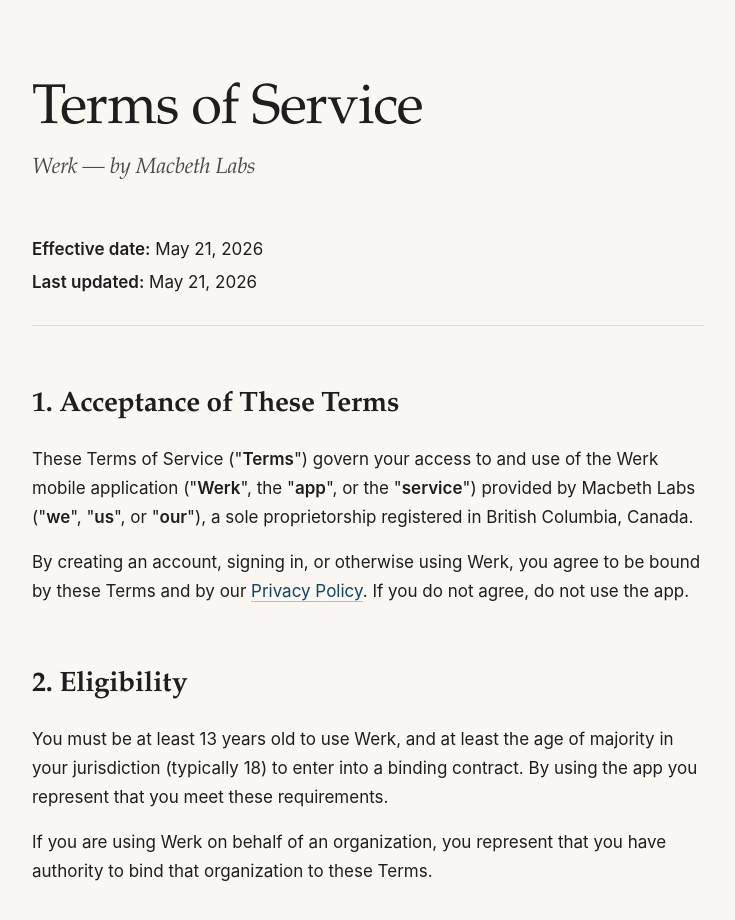
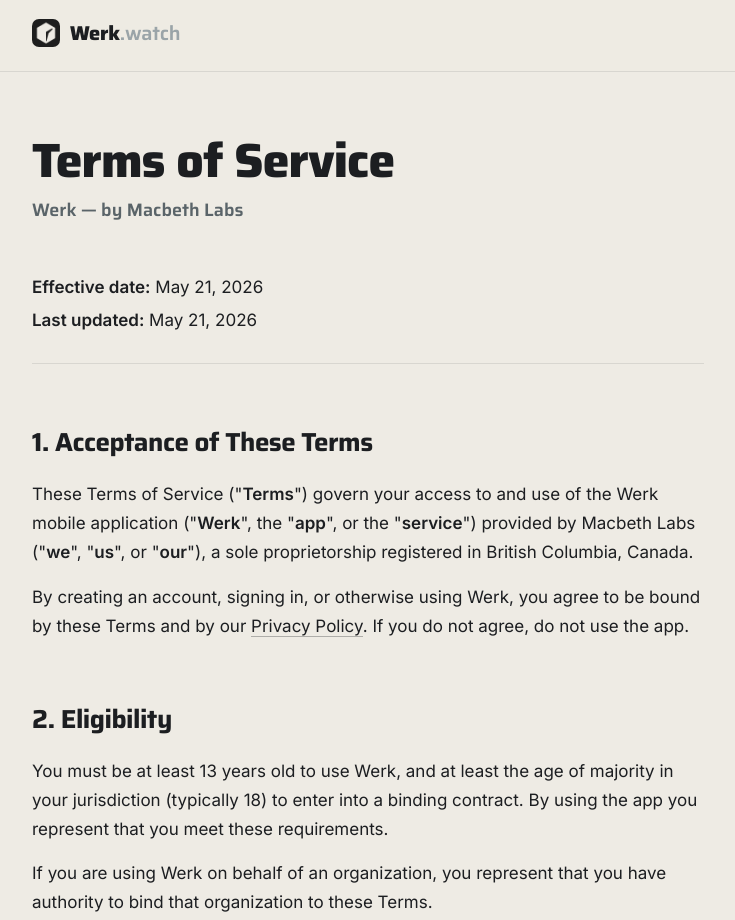
Before and after one commit to macbethai7/macbethlabs-legal, a plain HTML site: page werk/terms.html in a window 1280 px wide. Shown: the top 920 px of the page, without its empty margins (272-1007 px from the left). Drawn offline with Linux system fonts and the light colour scheme.

Commit message:
Restyle Werk legal pages to match werk.watch design

```diff
--- a/werk/terms.html
+++ b/werk/terms.html
@@ -5,50 +5,89 @@
 <meta name="viewport" content="width=device-width, initial-scale=1.0">
 <title>Terms of Service — Werk</title>
 <meta name="description" content="Werk Terms of Service — by Macbeth Labs">
+<link rel="icon" href="werk-icon.png">
+<link rel="preconnect" href="https://fonts.googleapis.com">
+<link rel="preconnect" href="https://fonts.gstatic.com" crossorigin>
+<link href="https://fonts.googleapis.com/css2?family=Saira:wght@600;700;800&family=Inter:wght@400;500;600&display=swap" rel="stylesheet">
 <style>
 :root {
-  --bg: #FAF7F2;
-  --text-primary: #1E1E1E;
-  --text-secondary: #4A4A4A;
-  --text-tertiary: #8A8A8A;
-  --accent: #0F445C;
-  --border: #E5E1D8;
-  --surface: #F2EEE6;
+  --bg: #EEEBE4;
+  --card: #F8F6F1;
+  --text-primary: #1C1E21;
+  --text-secondary: #5A6469;
+  --text-tertiary: #9AA4A8;
+  --border: rgba(28, 30, 33, 0.10);
 }
 * { box-sizing: border-box; }
 body {
   margin: 0;
   padding: 0;
-  font-family: -apple-system, BlinkMacSystemFont, "Segoe UI", Roboto, "Helvetica Neue", Arial, sans-serif;
+  font-family: "Inter", -apple-system, BlinkMacSystemFont, "Segoe UI", Roboto, "Helvetica Neue", Arial, sans-serif;
   background: var(--bg);
   color: var(--text-primary);
   line-height: 1.7;
   -webkit-font-smoothing: antialiased;
   -moz-osx-font-smoothing: grayscale;
 }
+.site-header {
+  position: sticky;
+  top: 0;
+  z-index: 10;
+  background: rgba(238, 235, 228, 0.8);
+  backdrop-filter: saturate(180%) blur(8px);
+  -webkit-backdrop-filter: saturate(180%) blur(8px);
+  border-bottom: 1px solid var(--border);
+}
+.site-header .inner {
+  max-width: 720px;
+  margin: 0 auto;
+  padding: 16px 24px;
+}
+.site-header a.brand {
+  display: inline-flex;
+  align-items: center;
+  gap: 10px;
+  text-decoration: none;
+  border: none;
+  color: var(--text-primary);
+}
+.site-header img {
+  width: 28px;
+  height: 28px;
+  border-radius: 7px;
+}
+.site-header .wordmark {
+  font-family: "Saira", sans-serif;
+  font-weight: 800;
+  font-size: 20px;
+  letter-spacing: -0.01em;
+}
+.site-header .wordmark .tld {
+  font-weight: 600;
+  color: var(--text-tertiary);
+}
 .container {
   max-width: 720px;
   margin: 0 auto;
-  padding: 80px 24px 120px;
+  padding: 64px 24px 120px;
 }
-h1, h2, .subtitle {
-  font-family: "Cormorant Garamond", "EB Garamond", Garamond, "Times New Roman", serif;
-  font-weight: 500;
+h1, h2 {
+  font-family: "Saira", -apple-system, sans-serif;
   color: var(--text-primary);
-  letter-spacing: -0.01em;
+  letter-spacing: -0.02em;
 }
 h1 {
-  font-size: 56px;
+  font-size: 48px;
+  font-weight: 800;
   margin: 0 0 8px;
-  line-height: 1.1;
-  letter-spacing: -0.02em;
+  line-height: 1.05;
 }
 .subtitle {
-  font-style: italic;
+  font-family: "Saira", sans-serif;
+  font-weight: 600;
   color: var(--text-secondary);
-  font-size: 22px;
+  font-size: 18px;
   margin: 0 0 48px;
-  font-weight: 400;
 }
 .meta {
   font-size: 14px;
@@ -59,10 +98,10 @@
 }
 .meta p { margin: 4px 0; }
 h2 {
-  font-size: 28px;
+  font-size: 26px;
+  font-weight: 700;
   margin-top: 56px;
   margin-bottom: 16px;
-  font-weight: 600;
 }
 p {
   margin: 16px 0;
@@ -71,13 +110,11 @@
 }
 strong { font-weight: 600; color: var(--text-primary); }
 a {
-  color: var(--accent);
+  color: var(--text-primary);
   text-decoration: none;
-  border-bottom: 1px solid rgba(15, 68, 92, 0.3);
+  border-bottom: 1px solid rgba(28, 30, 33, 0.30);
 }
-a:hover {
-  border-bottom-color: var(--accent);
-}
+a:hover { border-bottom-color: var(--text-primary); }
 ul {
   padding-left: 24px;
   margin: 16px 0;
@@ -94,12 +131,11 @@
 .footer-contact {
   margin-top: 32px;
   padding: 28px 32px;
-  background: var(--surface);
+  background: var(--card);
+  border: 1px solid var(--border);
   border-radius: 16px;
 }
-.footer-contact p {
-  margin: 4px 0;
-}
+.footer-contact p { margin: 4px 0; }
 .cross-link {
   margin-top: 48px;
   padding-top: 32px;
@@ -107,19 +143,27 @@
   font-size: 15px;
   color: var(--text-tertiary);
 }
-.cross-link a {
-  color: var(--text-secondary);
-}
+.cross-link a { color: var(--text-secondary); }
 @media (max-width: 600px) {
-  .container { padding: 56px 20px 80px; }
-  h1 { font-size: 42px; }
-  .subtitle { font-size: 18px; }
-  h2 { font-size: 22px; }
+  .container { padding: 48px 20px 80px; }
+  h1 { font-size: 38px; }
+  .subtitle { font-size: 16px; }
+  h2 { font-size: 21px; }
   p, li { font-size: 16px; }
 }
 </style>
 </head>
 <body>
+
+<header class="site-header">
+  <div class="inner">
+    <a class="brand" href="https://werk.watch">
+      <img src="werk-icon.png" alt="Werk">
+      <span class="wordmark">Werk<span class="tld">.watch</span></span>
+    </a>
+  </div>
+</header>
+
 <div class="container">
 
 <h1>Terms of Service</h1>
@@ -227,7 +271,7 @@
 
 <div class="footer-contact"><p><strong>Macbeth Labs</strong></p>
 <p><strong>Email:</strong> <a href="mailto:support@werk.watch">support@werk.watch</a></p>
-<p>Vancouver, British Columbia, Canada</p>
+<p>2222 King George Blvd<br>Surrey, BC V3T 2W1<br>Canada</p>
 </div>
 
 <div class="cross-link">
```
Also changed, not shown: werk/index.html (+82 -38 lines), werk/werk-icon.png (added).
